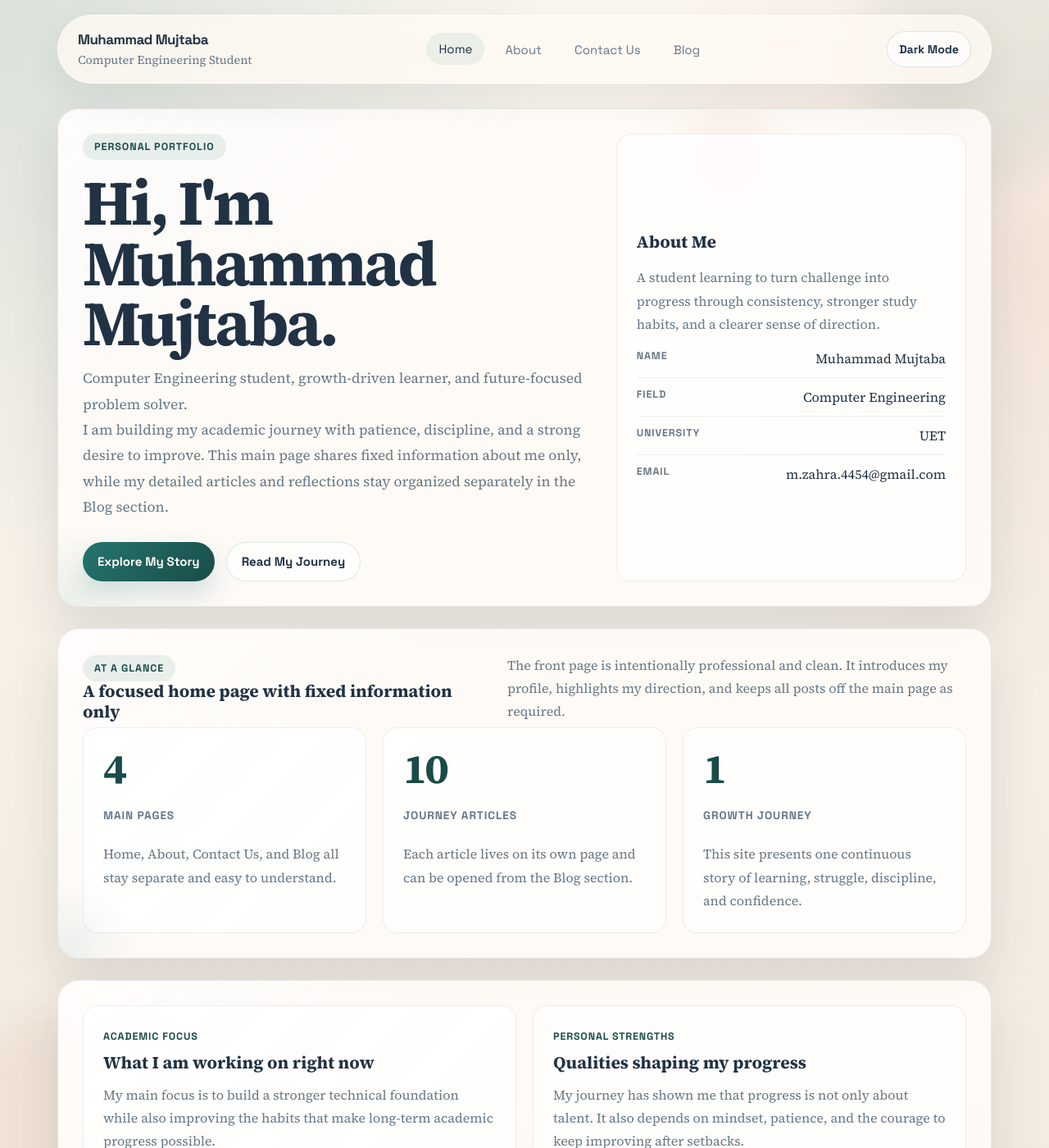
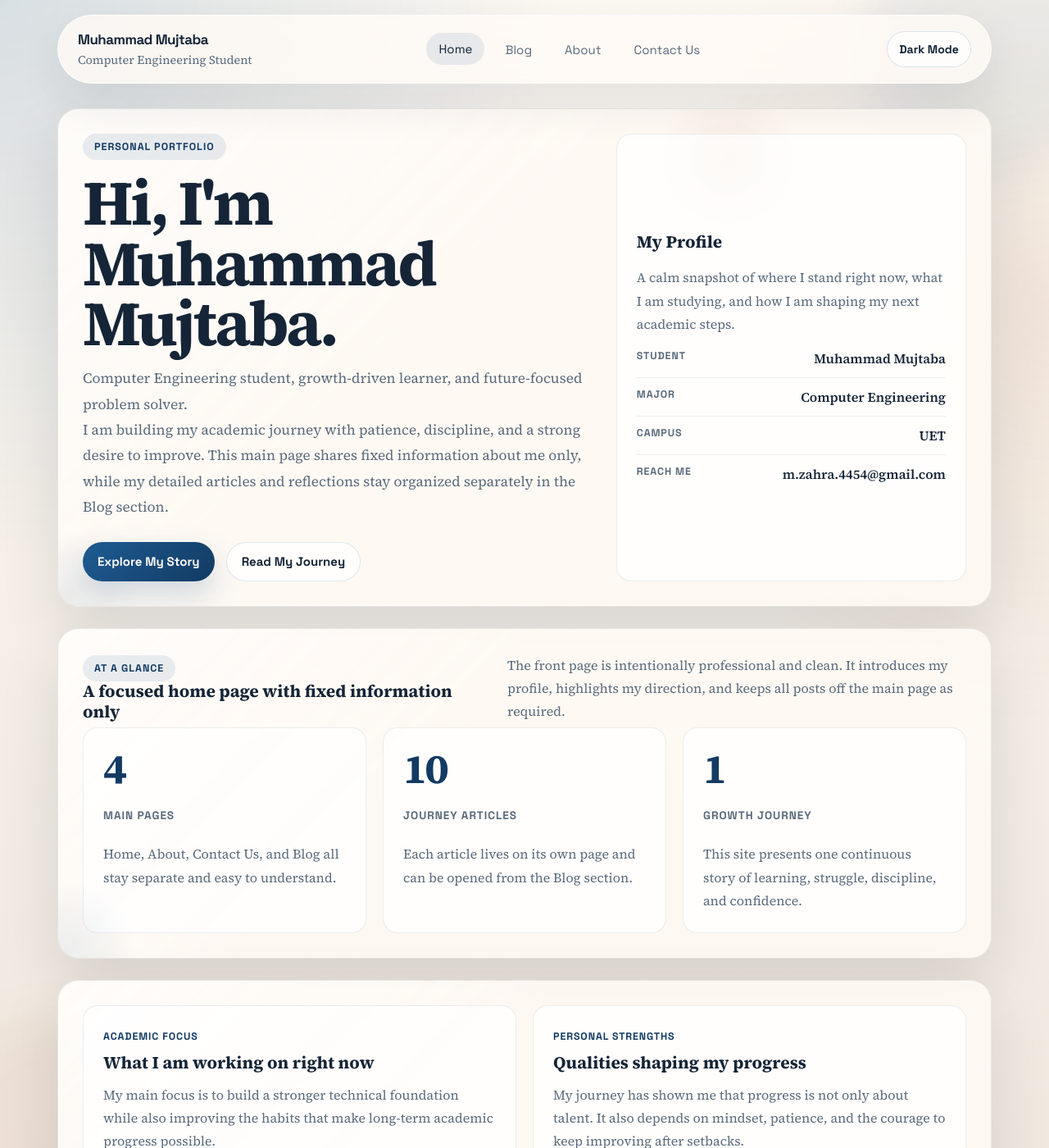
Before and after one commit to muhamamd-mujtaba/muhamamd-mujtaba.github.io, a Jekyll site: the page built from index.html, in a window 1280 px wide and 1400 px high. Shown: the whole window at 82% size. Built offline with Jekyll 4.4.1, drawn with Linux system fonts in a browser that asks for light colours; some of the changed text lies outside the part shown.

Commit message:
Refresh theme and simplify profile panel

```diff
--- a/_data/navigation.yml
+++ b/_data/navigation.yml
@@ -1,8 +1,8 @@
 - label: Home
   url: /
+- label: Blog
+  url: /blog.html
 - label: About
   url: /about.html
 - label: Contact Us
   url: /contact.html
-- label: Blog
-  url: /blog.html
--- a/_data/profile.yml
+++ b/_data/profile.yml
@@ -5,7 +5,6 @@ university: UET
 field: Computer Engineering
 email: m.zahra.4454@gmail.com
 website: https://muhamamd-mujtaba.github.io/
-instagram_id: muhammad mujtaba 303
 focus_areas:
   - Programming Fundamentals
   - Problem Solving
--- a/_includes/footer.html
+++ b/_includes/footer.html
@@ -4,5 +4,4 @@
   {% if page.footer_link_url and page.footer_link_label %}
     <p><a class="link-inline" href="{{ page.footer_link_url | relative_url }}">{{ page.footer_link_label }}</a></p>
   {% endif %}
-  <p class="footer-contact">Instagram ID: {{ profile.instagram_id }}</p>
 </footer>
--- a/index.html
+++ b/index.html
@@ -24,26 +24,25 @@ footer_link_url: /blog.html
   </div>
 
   <aside class="hero-panel profile-card" aria-label="Quick profile" data-reveal>
-    <h2>About Me</h2>
+    <h2>My Profile</h2>
     <p class="hero-note">
-      A student learning to turn challenge into progress through consistency, stronger study habits, and a clearer
-      sense of direction.
+      A calm snapshot of where I stand right now, what I am studying, and how I am shaping my next academic steps.
     </p>
     <ul class="meta-list">
       <li>
-        <span class="meta-label">Name</span>
+        <span class="meta-label">Student</span>
         <span class="meta-value">{{ profile.name }}</span>
       </li>
       <li>
-        <span class="meta-label">Field</span>
+        <span class="meta-label">Major</span>
         <span class="meta-value">{{ profile.field }}</span>
       </li>
       <li>
-        <span class="meta-label">University</span>
+        <span class="meta-label">Campus</span>
         <span class="meta-value">{{ profile.university }}</span>
       </li>
       <li>
-        <span class="meta-label">Email</span>
+        <span class="meta-label">Reach Me</span>
         <span class="meta-value">{{ profile.email }}</span>
       </li>
     </ul>
--- a/styles.css
+++ b/styles.css
@@ -1,48 +1,66 @@
 :root {
-  --bg: #f7f1e9;
-  --surface: rgba(255, 252, 248, 0.86);
-  --surface-strong: #fffaf4;
-  --ink: #203244;
-  --muted: #667784;
-  --accent: #26756e;
-  --accent-dark: #194c48;
-  --warm: #c7734f;
-  --line: rgba(32, 50, 68, 0.1);
-  --shadow: 0 26px 60px rgba(33, 49, 67, 0.12);
+  --bg: #f4efe8;
+  --surface: rgba(255, 250, 244, 0.9);
+  --surface-strong: #fffaf6;
+  --ink: #152537;
+  --muted: #596a7b;
+  --accent: #1e5c92;
+  --accent-dark: #123a63;
+  --warm: #b5774f;
+  --line: rgba(21, 37, 55, 0.09);
+  --shadow: 0 28px 72px rgba(18, 34, 52, 0.12);
   --radius: 26px;
   --radius-sm: 18px;
   --max-width: 1140px;
   --page-background:
-    radial-gradient(circle at top left, rgba(38, 117, 110, 0.16), transparent 28%),
-    radial-gradient(circle at right 15%, rgba(199, 115, 79, 0.12), transparent 26%),
-    linear-gradient(180deg, #fbf6ef 0%, #f5eee4 46%, #f0e7da 100%);
-  --glow-1: rgba(38, 117, 110, 0.13);
-  --glow-2: rgba(199, 115, 79, 0.15);
-  --header-bg: rgba(255, 250, 244, 0.78);
-  --header-border: rgba(255, 255, 255, 0.75);
+    radial-gradient(circle at top left, rgba(30, 92, 146, 0.16), transparent 28%),
+    radial-gradient(circle at right 18%, rgba(181, 119, 79, 0.12), transparent 24%),
+    linear-gradient(180deg, #fcf8f2 0%, #f3ece4 48%, #ece2d8 100%);
+  --glow-1: rgba(30, 92, 146, 0.12);
+  --glow-2: rgba(181, 119, 79, 0.14);
+  --header-bg: rgba(255, 251, 246, 0.82);
+  --header-border: rgba(255, 255, 255, 0.78);
+  --surface-gloss: rgba(255, 255, 255, 0.54);
+  --control-bg: rgba(255, 255, 255, 0.72);
+  --card-bg: rgba(255, 255, 255, 0.72);
+  --soft-card-bg: rgba(255, 255, 255, 0.74);
+  --soft-panel-bg: rgba(255, 255, 255, 0.76);
+  --story-end: rgba(255, 255, 255, 0.55);
+  --input-bg: rgba(255, 255, 255, 0.82);
+  --soft-border: rgba(21, 37, 55, 0.08);
+  --soft-border-strong: rgba(21, 37, 55, 0.12);
   --button-text: #fffaf6;
 }
 
 body[data-theme="dark"] {
-  --bg: #101722;
-  --surface: rgba(17, 25, 38, 0.84);
-  --surface-strong: #141d2b;
-  --ink: #edf3ff;
-  --muted: #a6b5c8;
-  --accent: #4f93ff;
-  --accent-dark: #8ebdff;
-  --warm: #f1a476;
-  --line: rgba(142, 189, 255, 0.14);
-  --shadow: 0 28px 70px rgba(3, 8, 17, 0.34);
+  --bg: #09111b;
+  --surface: rgba(12, 19, 31, 0.88);
+  --surface-strong: #101a29;
+  --ink: #eef5ff;
+  --muted: #b0bfd1;
+  --accent: #6bb6ff;
+  --accent-dark: #dbe9ff;
+  --warm: #f0b07e;
+  --line: rgba(146, 194, 255, 0.14);
+  --shadow: 0 30px 76px rgba(3, 8, 16, 0.42);
   --page-background:
-    radial-gradient(circle at top left, rgba(79, 147, 255, 0.16), transparent 28%),
-    radial-gradient(circle at right 15%, rgba(241, 164, 118, 0.12), transparent 24%),
-    linear-gradient(180deg, #09111b 0%, #111b29 46%, #162233 100%);
-  --glow-1: rgba(79, 147, 255, 0.15);
-  --glow-2: rgba(241, 164, 118, 0.18);
-  --header-bg: rgba(13, 19, 31, 0.82);
-  --header-border: rgba(142, 189, 255, 0.12);
-  --button-text: #08111d;
+    radial-gradient(circle at top left, rgba(107, 182, 255, 0.16), transparent 28%),
+    radial-gradient(circle at right 16%, rgba(240, 176, 126, 0.13), transparent 24%),
+    linear-gradient(180deg, #08101a 0%, #0d1724 44%, #132235 100%);
+  --glow-1: rgba(107, 182, 255, 0.13);
+  --glow-2: rgba(240, 176, 126, 0.16);
+  --header-bg: rgba(10, 16, 28, 0.86);
+  --header-border: rgba(146, 194, 255, 0.12);
+  --surface-gloss: rgba(255, 255, 255, 0.03);
+  --control-bg: rgba(16, 27, 42, 0.88);
+  --card-bg: rgba(15, 25, 39, 0.86);
+  --soft-card-bg: rgba(18, 30, 46, 0.9);
+  --soft-panel-bg: rgba(19, 31, 48, 0.92);
+  --story-end: rgba(255, 255, 255, 0.02);
+  --input-bg: rgba(14, 24, 38, 0.92);
+  --soft-border: rgba(146, 194, 255, 0.12);
+  --soft-border-strong: rgba(146, 194, 255, 0.18);
+  --button-text: #07111d;
 }
 
 * {
@@ -120,12 +138,12 @@ img {
   border-radius: 999px;
   background: var(--header-bg);
   backdrop-filter: blur(14px);
-  box-shadow: 0 18px 44px rgba(32, 50, 68, 0.08);
+  box-shadow: 0 22px 54px rgba(18, 34, 52, 0.09);
   transition: transform 0.25s ease, box-shadow 0.25s ease, background-color 0.25s ease, border-color 0.25s ease;
 }
 
 .site-header.scrolled {
-  box-shadow: 0 20px 52px rgba(32, 50, 68, 0.14);
+  box-shadow: 0 24px 58px rgba(18, 34, 52, 0.14);
 }
 
 .sr-only {
@@ -179,8 +197,8 @@ img {
 
 .theme-toggle,
 .nav-toggle {
-  border: 1px solid rgba(38, 117, 110, 0.16);
-  background: rgba(255, 255, 255, 0.66);
+  border: 1px solid rgba(30, 92, 146, 0.16);
+  background: var(--control-bg);
   color: var(--ink);
   font-family: "Space Grotesk", Arial, sans-serif;
   cursor: pointer;
@@ -192,7 +210,7 @@ img {
 .theme-toggle:focus-visible,
 .nav-toggle:focus-visible {
   transform: translateY(-1px);
-  border-color: rgba(38, 117, 110, 0.32);
+  border-color: rgba(30, 92, 146, 0.32);
 }
 
 .theme-toggle {
@@ -233,7 +251,7 @@ img {
 .site-nav a:focus-visible,
 .site-nav a.active {
   color: var(--ink);
-  background: rgba(38, 117, 110, 0.08);
+  background: rgba(30, 92, 146, 0.1);
   transform: translateY(-1px);
 }
 
@@ -249,7 +267,7 @@ img {
   border: 1px solid var(--line);
   border-radius: var(--radius);
   background:
-    linear-gradient(135deg, rgba(255, 255, 255, 0.54), transparent 40%),
+    linear-gradient(135deg, var(--surface-gloss), transparent 40%),
     var(--surface);
   box-shadow: var(--shadow);
 }
@@ -261,7 +279,7 @@ img {
   width: 180px;
   height: 180px;
   border-radius: 50%;
-  background: radial-gradient(circle, rgba(38, 117, 110, 0.08), transparent 68%);
+  background: radial-gradient(circle, rgba(30, 92, 146, 0.08), transparent 68%);
   pointer-events: none;
 }
 
@@ -286,7 +304,7 @@ img {
   width: 180px;
   height: 180px;
   border-radius: 50%;
-  background: radial-gradient(circle, rgba(199, 115, 79, 0.12), transparent 70%);
+  background: radial-gradient(circle, rgba(181, 119, 79, 0.12), transparent 70%);
   pointer-events: none;
 }
 
@@ -299,7 +317,7 @@ img {
   letter-spacing: 0.08em;
   text-transform: uppercase;
   color: var(--accent-dark);
-  background: rgba(38, 117, 110, 0.1);
+  background: rgba(30, 92, 146, 0.1);
 }
 
 .hero-copy h1,
@@ -351,13 +369,13 @@ img {
 .button {
   color: var(--button-text);
   background: linear-gradient(135deg, var(--accent) 0%, var(--accent-dark) 100%);
-  box-shadow: 0 16px 32px rgba(38, 117, 110, 0.2);
+  box-shadow: 0 16px 36px rgba(30, 92, 146, 0.22);
 }
 
 .button-secondary {
   color: var(--ink);
-  border: 1px solid rgba(38, 117, 110, 0.16);
-  background: rgba(255, 255, 255, 0.72);
+  border: 1px solid rgba(30, 92, 146, 0.14);
+  background: var(--control-bg);
 }
 
 .button:hover,
@@ -376,9 +394,9 @@ img {
 .detail-card,
 .form-card,
 .summary-card {
-  border: 1px solid rgba(32, 50, 68, 0.08);
+  border: 1px solid var(--soft-border);
   border-radius: var(--radius-sm);
-  background: rgba(255, 255, 255, 0.74);
+  background: var(--card-bg);
   transition: transform 0.25s ease, box-shadow 0.25s ease, border-color 0.25s ease;
 }
 
@@ -392,8 +410,8 @@ img {
 .form-card:hover,
 .summary-card:hover {
   transform: translateY(-3px);
-  box-shadow: 0 18px 36px rgba(32, 50, 68, 0.1);
-  border-color: rgba(38, 117, 110, 0.16);
+  box-shadow: 0 18px 42px rgba(18, 34, 52, 0.11);
+  border-color: rgba(30, 92, 146, 0.16);
 }
 
 .hero-panel {
@@ -421,7 +439,7 @@ img {
   background:
     radial-gradient(circle at 30% 30%, rgba(255, 255, 255, 0.24), transparent 36%),
     linear-gradient(135deg, var(--accent) 0%, var(--accent-dark) 100%);
-  box-shadow: 0 22px 38px rgba(38, 117, 110, 0.24);
+  box-shadow: 0 22px 38px rgba(30, 92, 146, 0.24);
 }
 
 .hero-note {
@@ -458,7 +476,7 @@ img {
   justify-content: space-between;
   gap: 16px;
   padding-bottom: 12px;
-  border-bottom: 1px solid rgba(32, 50, 68, 0.08);
+  border-bottom: 1px solid var(--soft-border);
 }
 
 .meta-list li:last-child,
@@ -479,6 +497,7 @@ img {
 .meta-value {
   text-align: right;
   color: var(--ink);
+  font-weight: 600;
 }
 
 .tag-row {
@@ -493,13 +512,13 @@ img {
   justify-content: center;
   min-height: 38px;
   padding: 0 14px;
-  border: 1px solid rgba(38, 117, 110, 0.14);
+  border: 1px solid rgba(30, 92, 146, 0.14);
   border-radius: 999px;
   font-family: "Space Grotesk", Arial, sans-serif;
   font-size: 0.84rem;
   font-weight: 700;
   color: var(--accent-dark);
-  background: rgba(255, 255, 255, 0.76);
+  background: var(--soft-panel-bg);
 }
 
 button.filter-chip {
@@ -619,8 +638,8 @@ button.filter-chip.active {
 .detail-list li {
   padding: 16px 18px;
   border-radius: 16px;
-  background: rgba(255, 255, 255, 0.72);
-  border: 1px solid rgba(32, 50, 68, 0.07);
+  background: var(--card-bg);
+  border: 1px solid var(--soft-border);
 }
 
 .detail-list strong {
@@ -644,13 +663,13 @@ button.filter-chip.active {
   align-items: center;
   min-height: 40px;
   padding: 0 14px;
-  border: 1px solid rgba(38, 117, 110, 0.14);
+  border: 1px solid rgba(30, 92, 146, 0.14);
   border-radius: 999px;
   font-family: "Space Grotesk", Arial, sans-serif;
   font-size: 0.88rem;
   font-weight: 600;
   color: var(--accent-dark);
-  background: rgba(255, 255, 255, 0.74);
+  background: var(--soft-card-bg);
 }
 
 .story-band {
@@ -659,9 +678,9 @@ button.filter-chip.active {
   padding: 26px 28px;
   border-radius: var(--radius-sm);
   background:
-    linear-gradient(135deg, rgba(38, 117, 110, 0.1), rgba(255, 255, 255, 0.55)),
-    rgba(255, 255, 255, 0.72);
-  border: 1px solid rgba(38, 117, 110, 0.1);
+    linear-gradient(135deg, rgba(30, 92, 146, 0.1), var(--story-end)),
+    var(--card-bg);
+  border: 1px solid rgba(30, 92, 146, 0.1);
 }
 
 .story-band h2 {
@@ -804,11 +823,11 @@ button.filter-chip.active {
 .field-group textarea {
   width: 100%;
   padding: 14px 16px;
-  border: 1px solid rgba(32, 50, 68, 0.12);
+  border: 1px solid var(--soft-border-strong);
   border-radius: 16px;
   font: inherit;
   color: var(--ink);
-  background: rgba(255, 255, 255, 0.82);
+  background: var(--input-bg);
 }
 
 .field-group textarea {
@@ -818,8 +837,8 @@ button.filter-chip.active {
 
 .field-group input:focus,
 .field-group textarea:focus {
-  outline: 2px solid rgba(38, 117, 110, 0.16);
-  border-color: rgba(38, 117, 110, 0.3);
+  outline: 2px solid rgba(30, 92, 146, 0.16);
+  border-color: rgba(30, 92, 146, 0.3);
 }
 
 .note {
```
